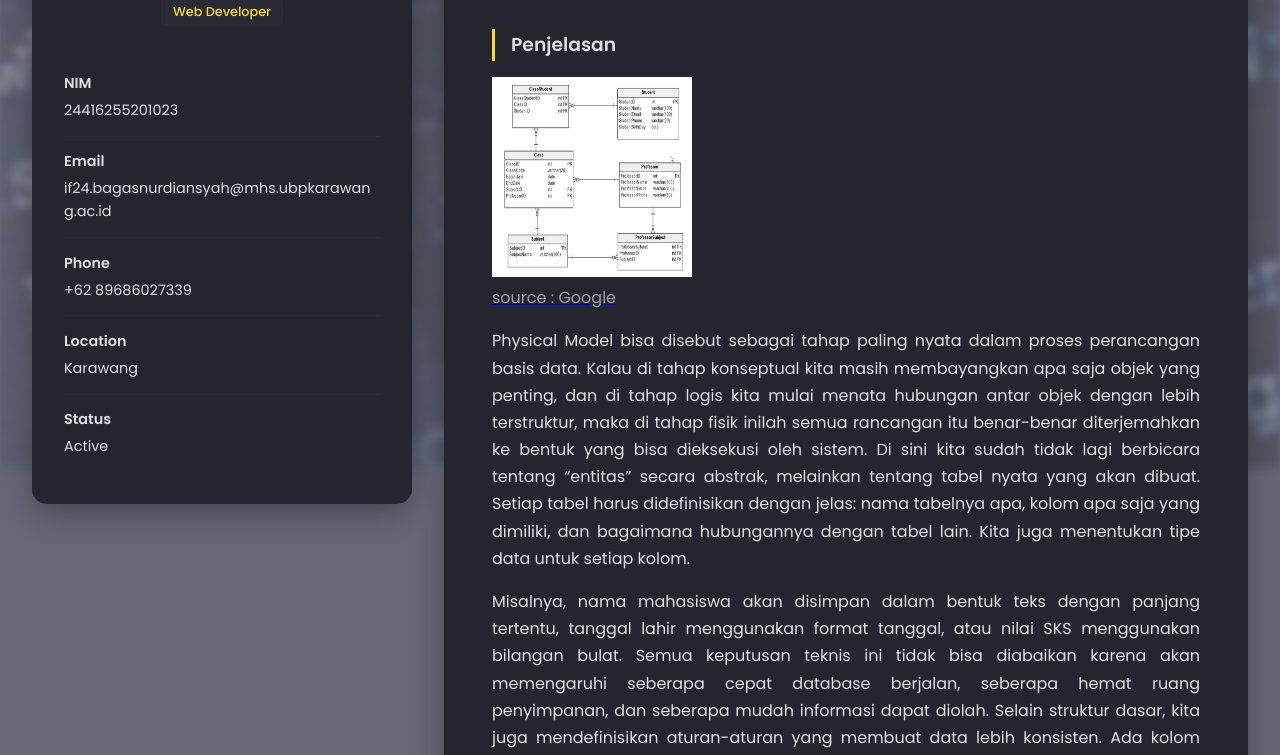
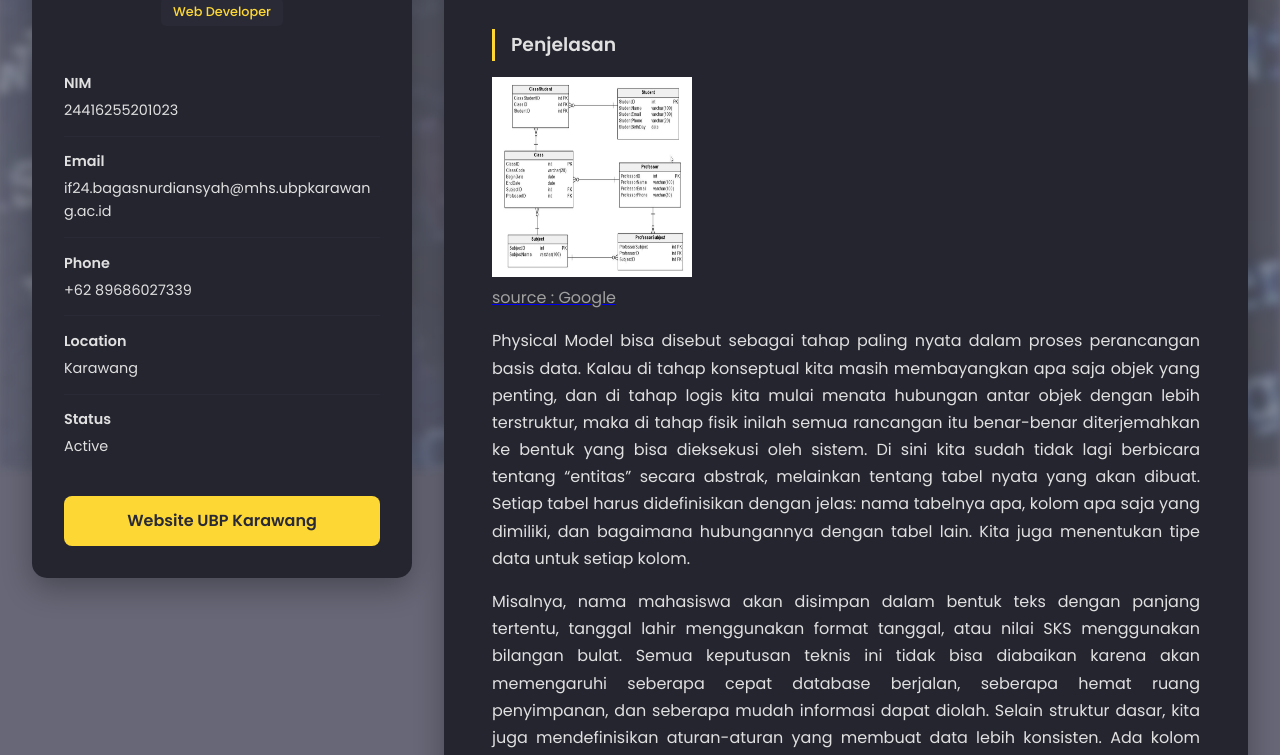
Before and after one commit to Noriishere/bagasblognor, a plain HTML site: page physical-model.html in a window 1280 px wide. Shown: the part 332-1087 px from the top of the page. Drawn offline with Linux system fonts and the light colour scheme.

Commit message:
Update physical-model.html

```diff
--- a/physical-model.html
+++ b/physical-model.html
@@ -34,6 +34,9 @@
                 <li><strong>Location</strong><span>Karawang</span></li>
                 <li><strong>Status</strong><span>Active</span></li>
             </ul>
+            <a href="https://ubpkarawang.ac.id/" target="_blank" class="btn-link">
+            Website UBP Karawang
+            </a>
         </aside>
 
         <div class="content-container">
```
